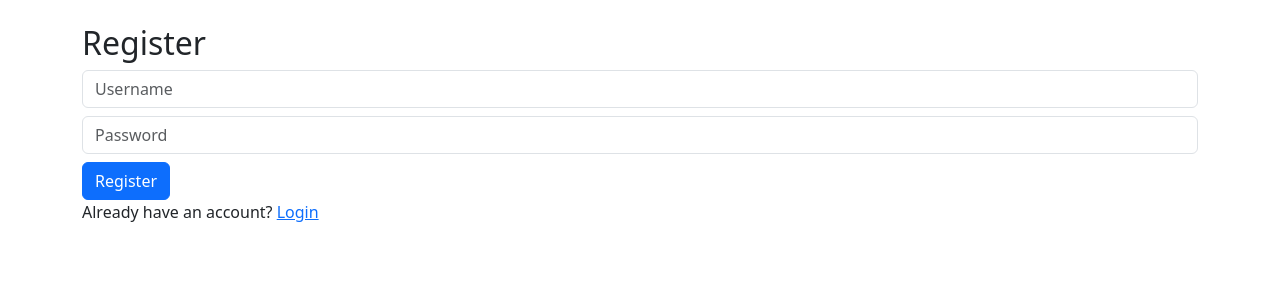
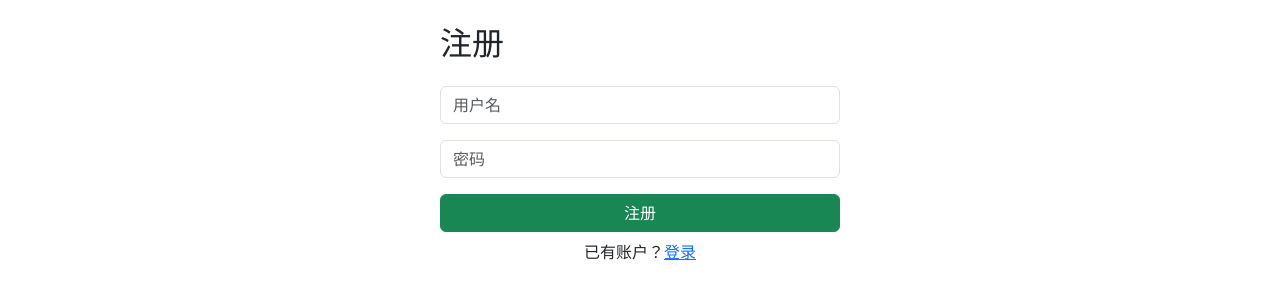
Before and after one commit to wangyifan349/FlaskFileManager, a Flask app: page /register in a window 1280 px wide. Shown: the top 300 px of the page. Run offline with Flask 3, Linux system fonts and the light colour scheme.

Commit message:
Update register.html

```diff
--- a/templates/register.html
+++ b/templates/register.html
@@ -1,10 +1,19 @@
-{% extends "base.html" %}
+{% extends 'base.html' %}
+{% block title %}注册{% endblock %}
 {% block body %}
-<h2>Register</h2>
-<form method="post">
-  <input name="username" placeholder="Username" required class="form-control mb-2">
-  <input name="password" type="password" placeholder="Password" required class="form-control mb-2">
-  <button class="btn btn-primary">Register</button>
-</form>
-<p>Already have an account? <a href="{{ url_for('login') }}">Login</a></p>
+<div class="mx-auto" style="max-width:400px">
+  <h2 class="mb-4">注册</h2>
+  <form method="post">
+    <div class="mb-3">
+      <input name="username" class="form-control" placeholder="用户名" required>
+    </div>
+    <div class="mb-3">
+      <input name="password" type="password" class="form-control" placeholder="密码" required>
+    </div>
+    <button class="btn btn-success w-100">注册</button>
+    <p class="mt-2 text-center">
+      已有账户？<a href="{{ url_for('login') }}">登录</a>
+    </p>
+  </form>
+</div>
 {% endblock %}
```
